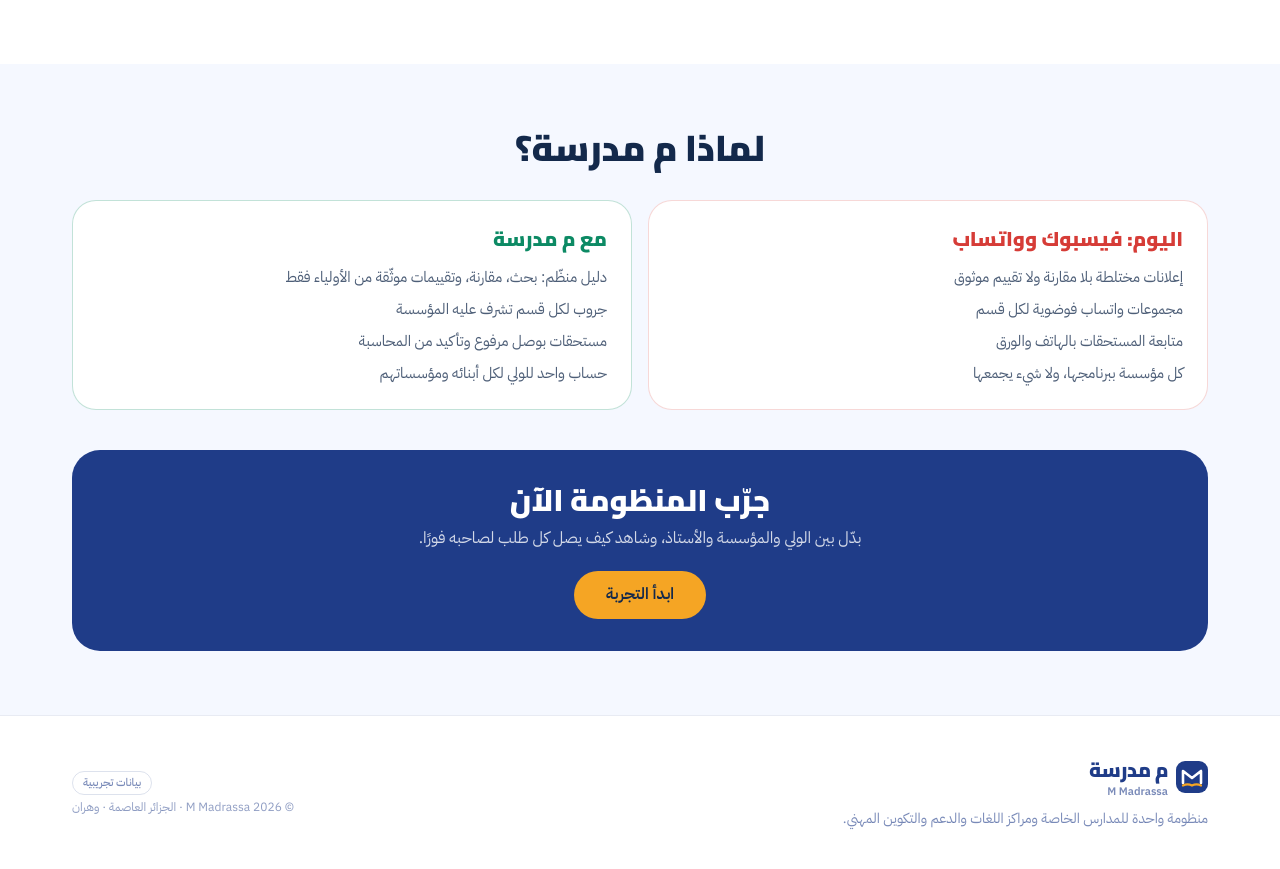
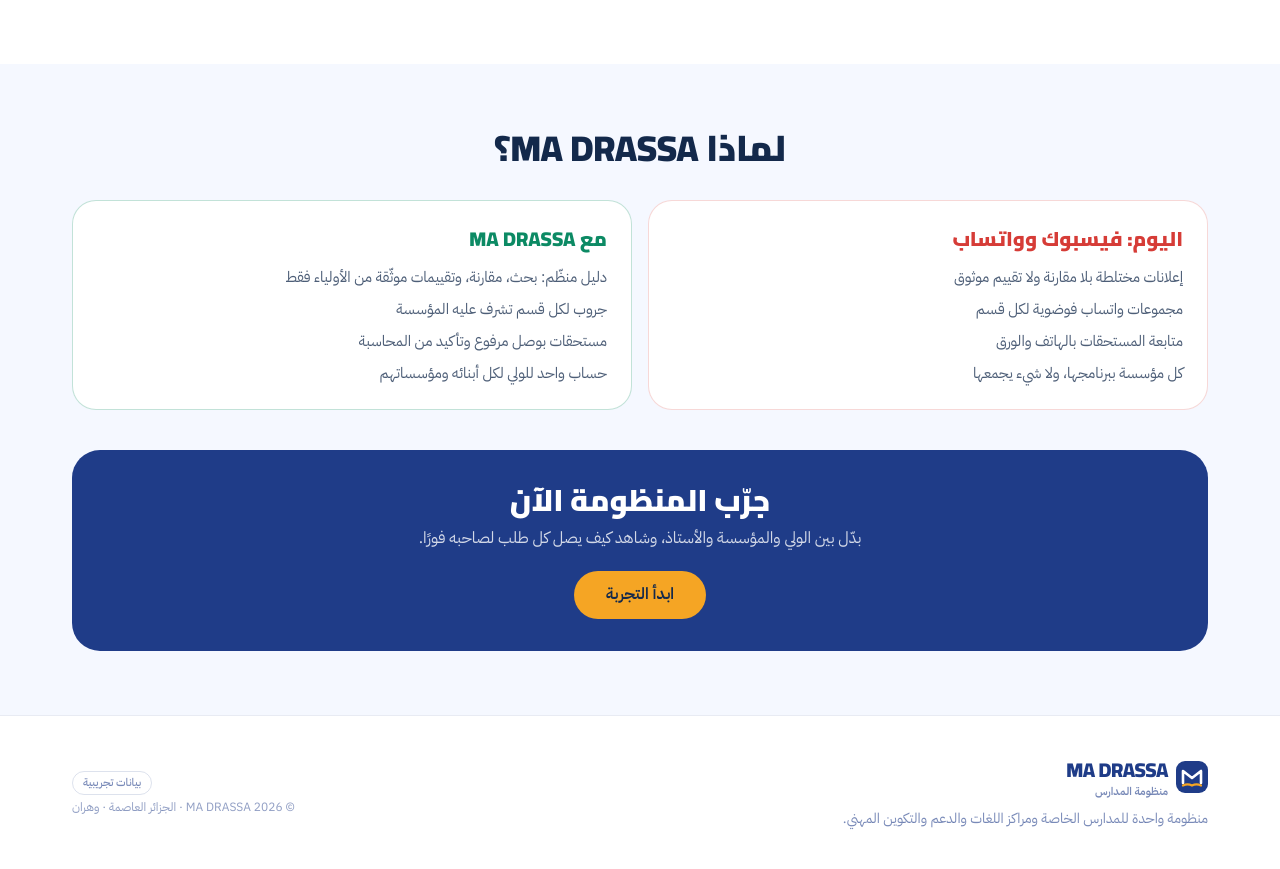
Before and after one commit to ranahnaforyou-byte/monor-store, a Next.js app: page /madrassa in a window 1280 px wide. Shown: the part 1529-2398 px from the top of the page. Built offline with nearby package versions, Linux system fonts and the light colour scheme; no server answers.

Commit message:
Rename brand to MA DRASSA
Co-Authored-By: Claude Opus 5.5 <noreply@anthropic.com>

```diff
--- a/src/app/(madrassa)/madrassa/demo/page.tsx
+++ b/src/app/(madrassa)/madrassa/demo/page.tsx
@@ -3,7 +3,7 @@ import { MFooter, MHeader } from "@/components/madrassa/brand";
 import { MadrassaDemo } from "@/components/madrassa/demo";
 
 export const metadata: Metadata = {
-  title: { absolute: "جرّب م مدرسة — كل الأدوار" },
+  title: { absolute: "جرّب MA DRASSA — كل الأدوار" },
   description: "بدّل بين الدليل والولي والمؤسسة والأستاذ والتلميذ، وشاهد كيف يصل كل طلب لصاحبه.",
 };
 
--- a/src/app/(madrassa)/madrassa/page.tsx
+++ b/src/app/(madrassa)/madrassa/page.tsx
@@ -3,7 +3,7 @@ import Link from "next/link";
 import { MFooter, MHeader } from "@/components/madrassa/brand";
 
 export const metadata: Metadata = {
-  title: { absolute: "م مدرسة — كل مدارسك في منظومة واحدة" },
+  title: { absolute: "MA DRASSA — كل مدارسك في منظومة واحدة" },
   description:
     "منظومة واحدة تجمع المدارس الخاصة ومراكز اللغات والدعم والتكوين المهني مع الأولياء والأساتذة: تسجيل، مستحقات، غيابات، نقاط وجروبات — في الجزائر العاصمة ووهران.",
 };
@@ -156,7 +156,7 @@ export default function MadrassaHome() {
 
       {/* Why */}
       <section id="why" className="scroll-mt-20 mx-auto max-w-[1200px] px-4 py-16 sm:px-6 lg:px-8">
-        <h2 className="text-center font-display text-3xl font-black sm:text-4xl">لماذا م مدرسة؟</h2>
+        <h2 className="text-center font-display text-3xl font-black sm:text-4xl">لماذا MA DRASSA؟</h2>
         <div className="mt-8 grid gap-4 md:grid-cols-2">
           <div className="rounded-[24px] border border-[#D63C37]/20 bg-white p-6">
             <p className="font-display text-xl font-black text-[#D63C37]">اليوم: فيسبوك وواتساب</p>
@@ -168,7 +168,7 @@ export default function MadrassaHome() {
             </ul>
           </div>
           <div className="rounded-[24px] border border-[#0C8A64]/25 bg-white p-6">
-            <p className="font-display text-xl font-black text-[#0C8A64]">مع م مدرسة</p>
+            <p className="font-display text-xl font-black text-[#0C8A64]">مع MA DRASSA</p>
             <ul className="mt-3 space-y-2 text-[15px] text-[#13294B]/75">
               <li>دليل منظّم: بحث، مقارنة، وتقييمات موثّقة من الأولياء فقط</li>
               <li>جروب لكل قسم تشرف عليه المؤسسة</li>
--- a/src/components/madrassa/brand.tsx
+++ b/src/components/madrassa/brand.tsx
@@ -1,7 +1,7 @@
 import Link from "next/link";
 import { cn } from "@/lib/utils";
 
-/** M Madrassa palette (kept local: this is a separate brand from Hanout). */
+/** MA DRASSA palette (kept local: this is a separate brand from Hanout). */
 export const MM = {
   blue: "#1F3C88",
   blueDeep: "#162C66",
@@ -27,8 +27,8 @@ export function MLogo({ className, light = false }: { className?: string; light?
     <span className={cn("inline-flex items-center gap-2", className)}>
       <MMark />
       <span className="flex flex-col leading-none">
-        <span className={cn("font-display text-xl font-black tracking-tight", light ? "text-white" : "text-[#1F3C88]")}>م مدرسة</span>
-        <span className={cn("mt-0.5 text-[11px] font-semibold", light ? "text-white/70" : "text-[#1F3C88]/60")}>M Madrassa</span>
+        <span className={cn("font-display text-xl font-black tracking-tight", light ? "text-white" : "text-[#1F3C88]")}>MA DRASSA</span>
+        <span className={cn("mt-0.5 text-[11px] font-semibold", light ? "text-white/70" : "text-[#1F3C88]/60")}>منظومة المدارس</span>
       </span>
     </span>
   );
@@ -38,14 +38,14 @@ export function MHeader({ active }: { active?: "home" | "demo" }) {
   return (
     <header className="sticky top-0 z-40 border-b border-[#1F3C88]/10 bg-[#F5F8FF]/90 backdrop-blur">
       <div className="mx-auto flex h-16 max-w-[1200px] items-center gap-4 px-4 sm:px-6 lg:px-8">
-        <Link href="/madrassa" aria-label="م مدرسة — الرئيسية">
+        <Link href="/madrassa" aria-label="MA DRASSA — الرئيسية">
           <MLogo />
         </Link>
         <nav className="hidden flex-1 items-center justify-center gap-1 md:flex">
           {[
             ["/madrassa#roles", "لكل طرف لوحته"],
             ["/madrassa#links", "كيف ترتبط"],
-            ["/madrassa#why", "لماذا م مدرسة"],
+            ["/madrassa#why", "لماذا MA DRASSA"],
           ].map(([href, label]) => (
             <Link key={href} href={href} className="rounded-full px-4 py-2 text-[15px] font-semibold text-[#1F3C88]/75 hover:text-[#1F3C88]">
               {label}
@@ -76,7 +76,7 @@ export function MFooter() {
         </div>
         <div className="flex flex-col items-center gap-1 md:items-end">
           <span className="rounded-full border border-[#1F3C88]/15 px-2.5 py-0.5 text-[11px] font-medium text-[#1F3C88]/60">بيانات تجريبية</span>
-          <p className="text-xs text-[#1F3C88]/50">© {new Date().getFullYear()} M Madrassa · الجزائر العاصمة · وهران</p>
+          <p className="text-xs text-[#1F3C88]/50">© {new Date().getFullYear()} MA DRASSA · الجزائر العاصمة · وهران</p>
         </div>
       </div>
     </footer>
```
